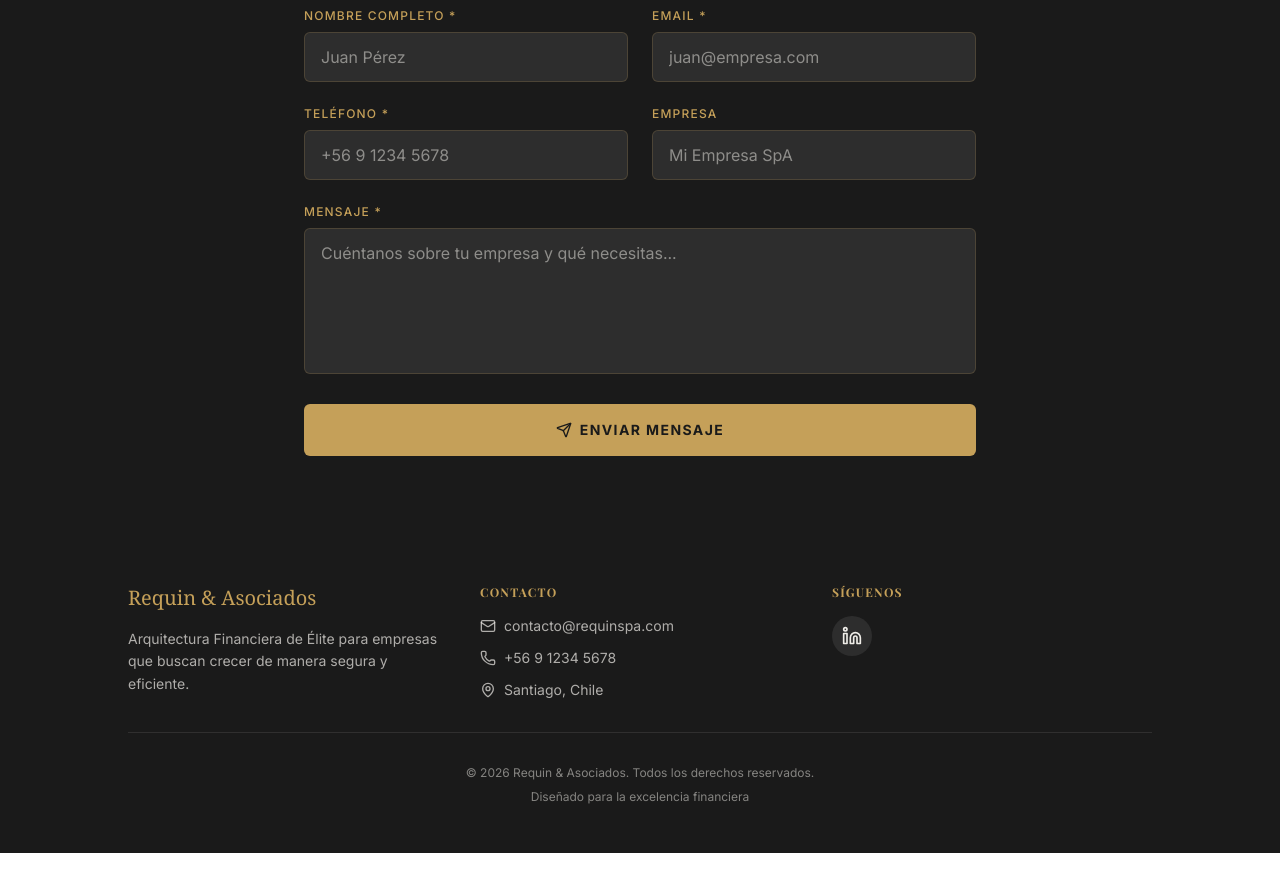
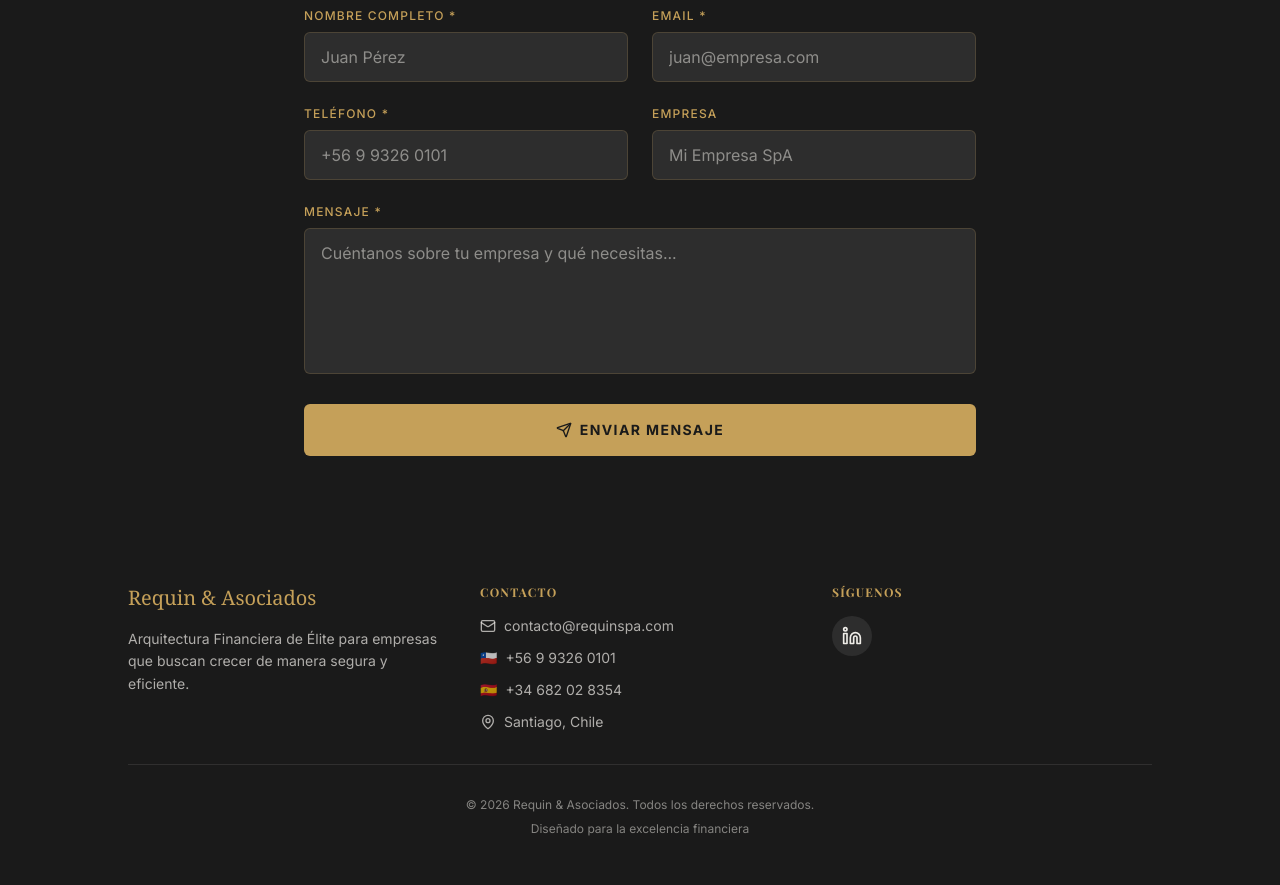
Before and after one commit to jlrealq/requin-web, a React (Vite) app: page / in a window 1280 px wide. Shown: the part 10940-11825 px from the top of the page. Before the commit the page ends 11793 px from the top, so only its background shows below. Built offline with nearby package versions, Linux system fonts and the light colour scheme.

Commit message:
Update contact phone numbers and add flags

```diff
--- a/ContactForm.tsx
+++ b/ContactForm.tsx
@@ -120,7 +120,7 @@ export function ContactForm() {
                 {...register('phone', { required: 'El teléfono es requerido' })}
                 type="tel"
                 className="w-full bg-[#2D2D2D] border border-[#C5A059]/20 text-[#EFEDE8] py-3 px-4 rounded-sm focus:ring-2 focus:ring-[#C5A059] focus:border-transparent"
-                placeholder="+56 9 1234 5678"
+                placeholder="+56 9 9326 0101"
               />
               {errors.phone && (
                 <p className="text-red-400 text-xs mt-1">{errors.phone.message}</p>
--- a/Footer.tsx
+++ b/Footer.tsx
@@ -22,9 +22,15 @@ export function Footer() {
                 </a>
               </div>
               <div className="flex items-center gap-2 text-[#EFEDE8]/70">
-                <Phone className="w-4 h-4" />
-                <a href="tel:+56912345678" className="hover:text-[#C5A059] transition">
-                  +56 9 1234 5678
+                <span>🇨🇱</span>
+                <a href="tel:+56993260101" className="hover:text-[#C5A059] transition">
+                  +56 9 9326 0101
+                </a>
+              </div>
+              <div className="flex items-center gap-2 text-[#EFEDE8]/70">
+                <span>🇪🇸</span>
+                <a href="tel:+34682028354" className="hover:text-[#C5A059] transition">
+                  +34 682 02 8354
                 </a>
               </div>
               <div className="flex items-center gap-2 text-[#EFEDE8]/70">
--- a/WhatsAppButton.tsx
+++ b/WhatsAppButton.tsx
@@ -1,7 +1,7 @@
 import { MessageCircle } from 'lucide-react';
 
 export function WhatsAppButton() {
-  const phoneNumber = '56912345678';
+  const phoneNumber = '56993260101';
   const message = 'Hola, me gustaría obtener más información sobre los servicios de Requin & Asociados.';
   const whatsappUrl = `https://wa.me/${phoneNumber}?text=${encodeURIComponent(message)}`;
 
```
